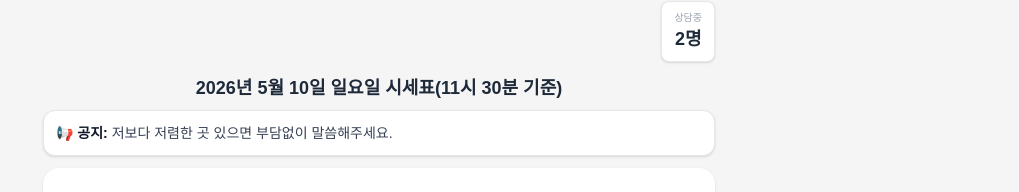
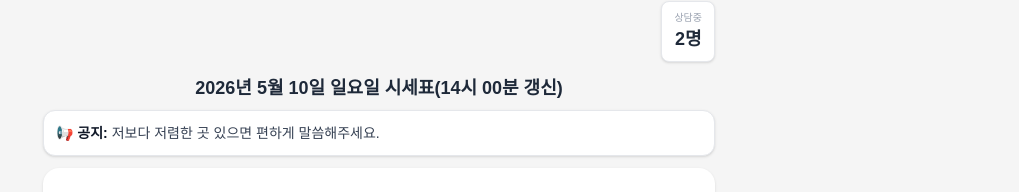
Before and after one commit to kimdohee968-sys/mebu-board, a Next.js app: page / in a window 1280 px wide. Shown: the part 139-331 px from the top of the page, without its empty margins (261-1280 px from the left). Built offline with nearby package versions, Linux system fonts and the light colour scheme.

Commit message:
update content

```diff
--- a/src/app/page.js
+++ b/src/app/page.js
@@ -4,7 +4,7 @@ export default function Home() {
 
   const online = 1 + Math.floor(Math.random() * 3);
 
-  const notice = "저보다 저렴한 곳 있으면 부담없이 말씀해주세요. ";
+  const notice = "저보다 저렴한 곳 있으면 편하게 말씀해주세요. ";
 
   return (
     <main className="min-h-screen bg-neutral-100 flex flex-col items-center p-4 text-gray-900">
@@ -35,7 +35,7 @@ export default function Home() {
       {/* 날짜 */}
       <div className="w-full max-w-md md:max-w-2xl text-center mb-2">
         <p className="text-base md:text-lg font-semibold text-gray-800">
-          2026년 5월 10일 일요일 시세표(11시 30분 기준)
+          2026년 5월 10일 일요일 시세표(14시 00분 갱신)
         </p>
       </div>
 
```
